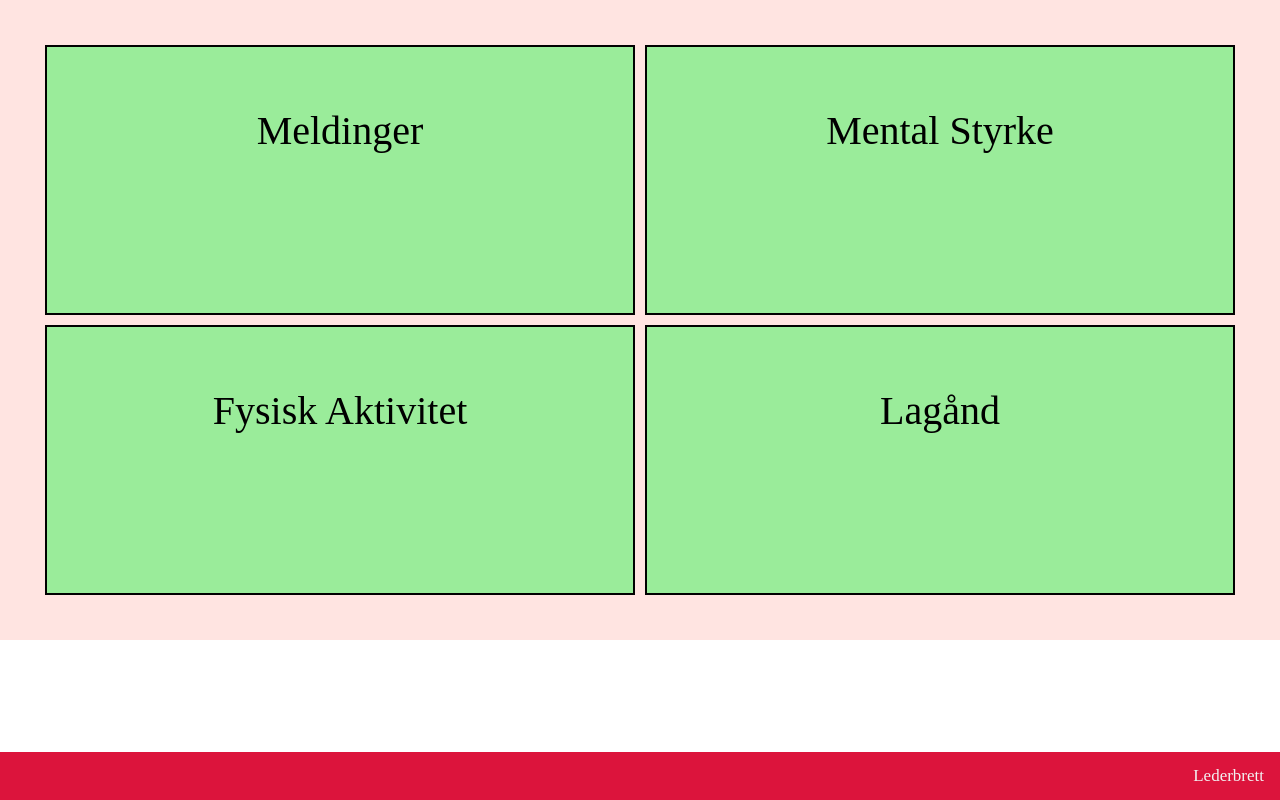
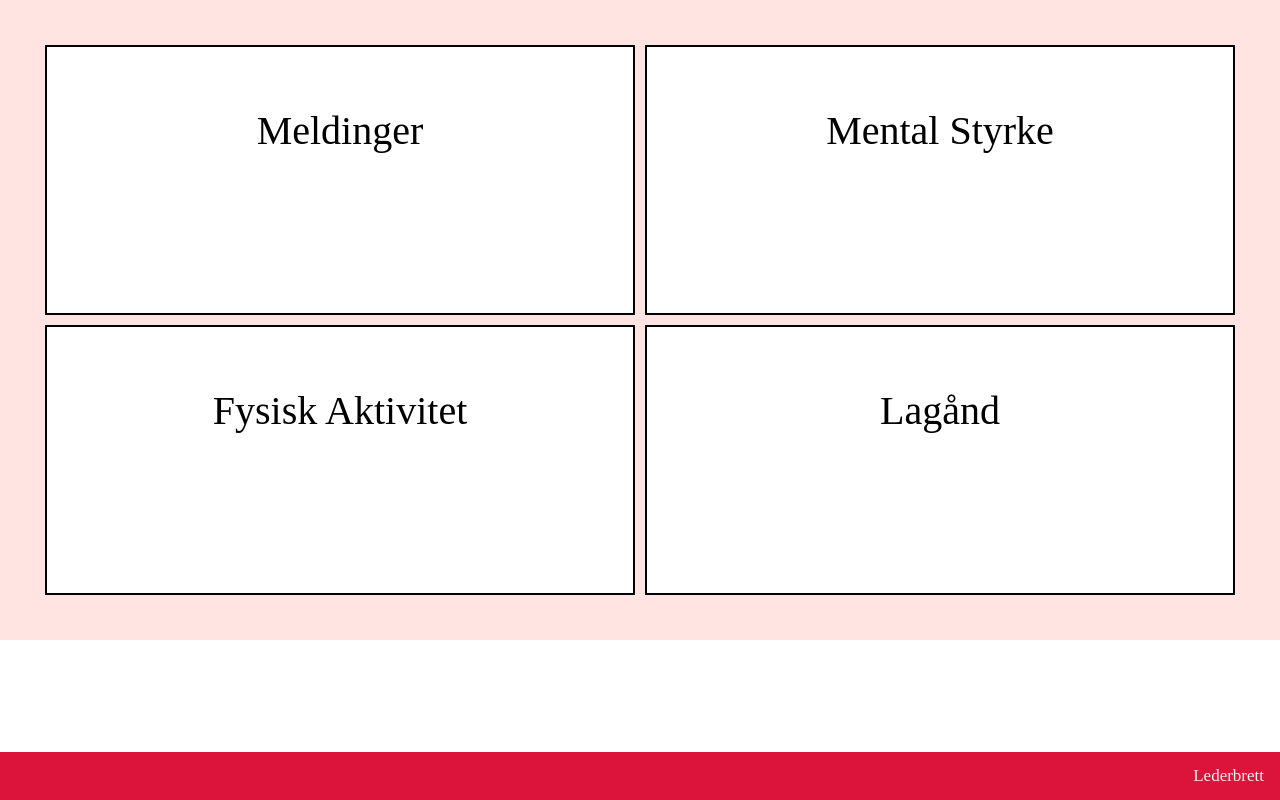
Before and after one commit to qqgameover/Team2Prosjekt, a plain HTML site: page index.html in a window 1280 px wide. Drawn offline with Linux system fonts and the light colour scheme.

Commit message:
Update mainstyle.css

```diff
--- a/css/mainstyle.css
+++ b/css/mainstyle.css
@@ -8,17 +8,13 @@
 }
 
 .grid-item {
-border: 2px solid black;
+border: 2px solid  black;
 padding: 60px;
 margin: 5px;
 max-width: 860px;
 font-size: 40px;
 text-align: center;
-background-color: rgb(154, 236, 154);
-}
-
-.grid-item:hover {
-  background-color: rgb(53, 187, 53);
+background-color: white;
 }
 
 @media screen and (max-width: 600px) {
```
